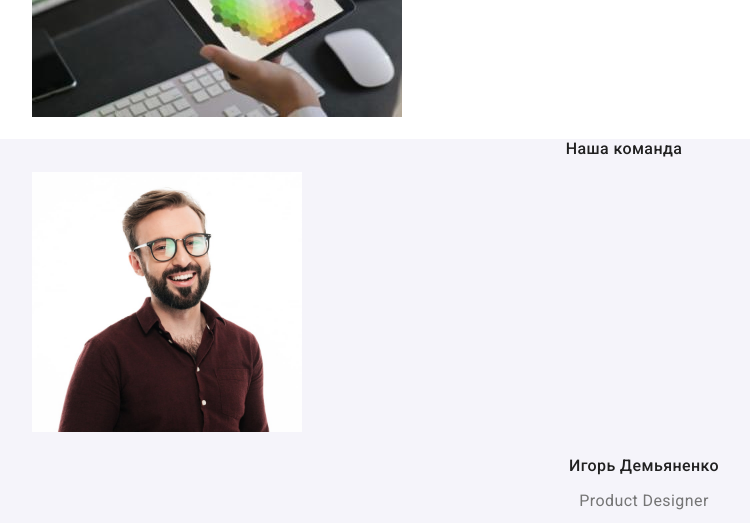
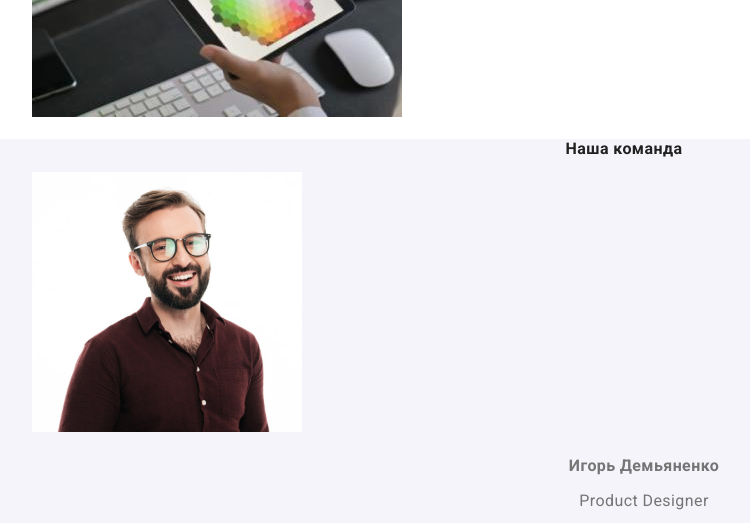
Before and after one commit to alissashekhovtsova/goit-markup-hw-02, a plain HTML site: page index.html in a window 1280 px wide. Shown: the part 1500-2023 px from the top of the page, without its empty margins (16-766 px from the left). Drawn offline with Linux system fonts and the light colour scheme.

Commit message:
correct team

```diff
--- a/css/styles.css
+++ b/css/styles.css
@@ -84,6 +84,7 @@ body {
   font-size: 36px;
   line-height: 1.17;
   text-align: center;
+  color: var(--title-text-color);
 }
 
 .description-title {
@@ -139,11 +140,6 @@ body {
 /* Команда */
 .team {
   background-color: var(--item-text-color);
-}
-
-.team-title {
-  font-weight: 500;
-  color: var(--title-text-color);
 }
 
 .team-possition,
```
